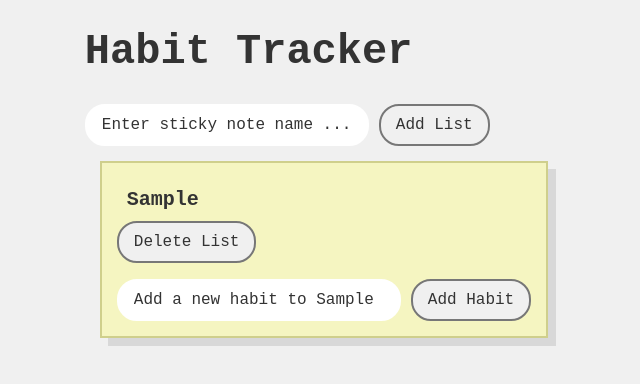
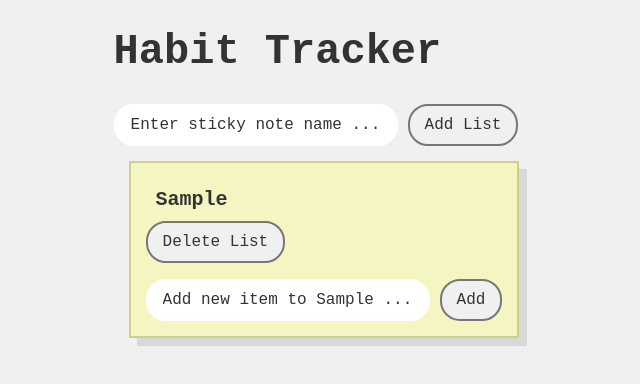
Before and after one commit to maeBoittiaux/sticky-note, a React (Create React App) app: page / in a window 1280 px wide. Both pictures are taken after typing "Sample" into the empty fields and a click on the button "Add List". Shown: the top 384 px of the page, without its empty margins (316-956 px from the left). Built offline with nearby package versions, Linux system fonts and the light colour scheme; the HTML template or start-up script is replaced by a standard one.

Commit message:
refactor (src) : separate into add-item component

```diff
--- a/src/HabitList.js
+++ b/src/HabitList.js
@@ -1,7 +1,7 @@
 import React, { useState, useEffect } from 'react';
 import { openDB, getAllData, addData, updateData, deleteData } from './indexedDB';
-
 import AddStickyNote from './add-sticky-note';
+import AddItem from './add-item';
 
 const DB_NAME = 'HabitTrackerDB';
 const STORE_NAME = 'habitLists';
@@ -73,14 +73,6 @@ function HabitItem({ habit, onDelete }) {
 
 // ListContainer Component
 function ListContainer({ list, onAddHabit, onDeleteHabit, onDeleteList }) {
-    const [newHabit, setNewHabit] = useState('');
-    const handleAddHabit = () => {
-        if (newHabit) {
-            onAddHabit(newHabit);
-            setNewHabit('');
-        }
-    };
-
     return (
         <div className="list-container">
             <h3>{list.name}</h3>
@@ -94,14 +86,10 @@ function ListContainer({ list, onAddHabit, onDeleteHabit, onDeleteList }) {
                     />
                 ))}
             </ul>
-            <input
-                type="text"
-                value={newHabit}
-                onChange={(e) => setNewHabit(e.target.value)}
-                placeholder={`Add a new habit to ${list.name}`}
-                onKeyDown={(e) => e.key === 'Enter' && handleAddHabit()}
+            <AddItem
+                onAdd={onAddHabit}
+                placeholder={`Add new item to ${list.name} ...`}
             />
-            <button onClick={handleAddHabit}>Add Habit</button>
         </div>
     );
 }
--- /dev/null
+++ b/src/add-item.js
@@ -0,0 +1,27 @@
+import React, { useState } from 'react';
+
+function AddItem({ onAdd, placeholder }) {
+    const [inputValue, setInputValue] = useState('');
+
+    const handleAdd = () => {
+        if (inputValue) {
+            onAdd(inputValue);
+            setInputValue('');
+        }
+    };
+
+    return (
+        <div>
+            <input
+                type="text"
+                value={inputValue}
+                onChange={(e) => setInputValue(e.target.value)}
+                placeholder={placeholder}
+                onKeyDown={(e) => e.key === 'Enter' && handleAdd()}
+            />
+            <button onClick={handleAdd}>Add</button>
+        </div>
+    );
+}
+
+export default AddItem;
```
